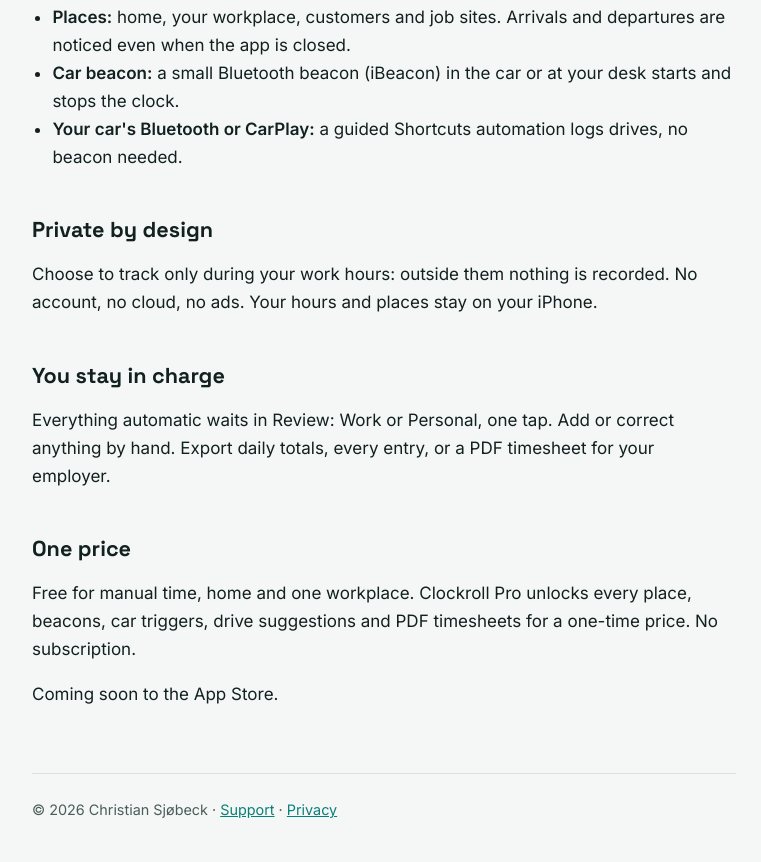
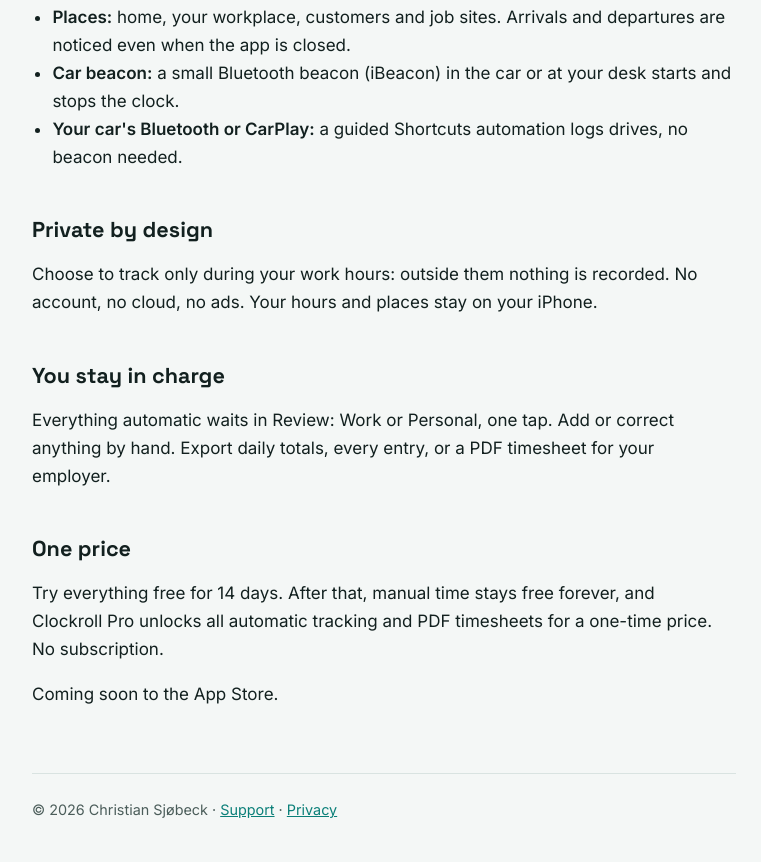
Before and after one commit to csjobeck/clockroll-site, a plain HTML site: page index.html in a window 1280 px wide. Shown: the part 697-1559 px from the top of the page, without its empty margins (256-1017 px from the left). Drawn offline with Linux system fonts and the light colour scheme.

Commit message:
Update index.html

```diff
--- a/index.html
+++ b/index.html
@@ -36,7 +36,7 @@
   <p>Everything automatic waits in Review: Work or Personal, one tap. Add or correct anything by hand. Export daily totals, every entry, or a PDF timesheet for your employer.</p>
 
   <h2>One price</h2>
-  <p>Free for manual time, home and one workplace. Clockroll Pro unlocks every place, beacons, car triggers, drive suggestions and PDF timesheets for a one-time price. No subscription.</p>
+  <p>Try everything free for 14 days. After that, manual time stays free forever, and Clockroll Pro unlocks all automatic tracking and PDF timesheets for a one-time price. No subscription.</p>
   <p>Coming soon to the App Store.</p>
 </main>
 <footer>© 2026 Christian Sjøbeck · <a href="support/">Support</a> · <a href="privacy/">Privacy</a></footer>
```
